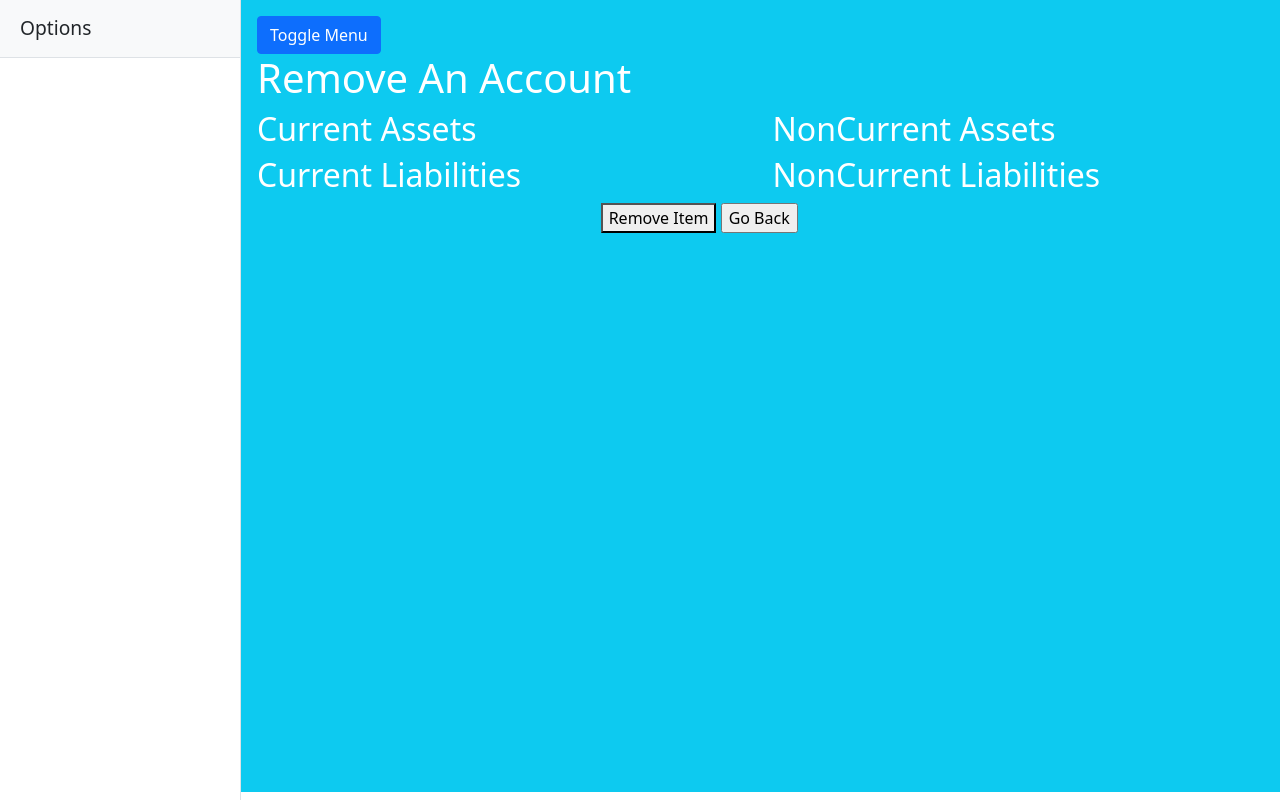
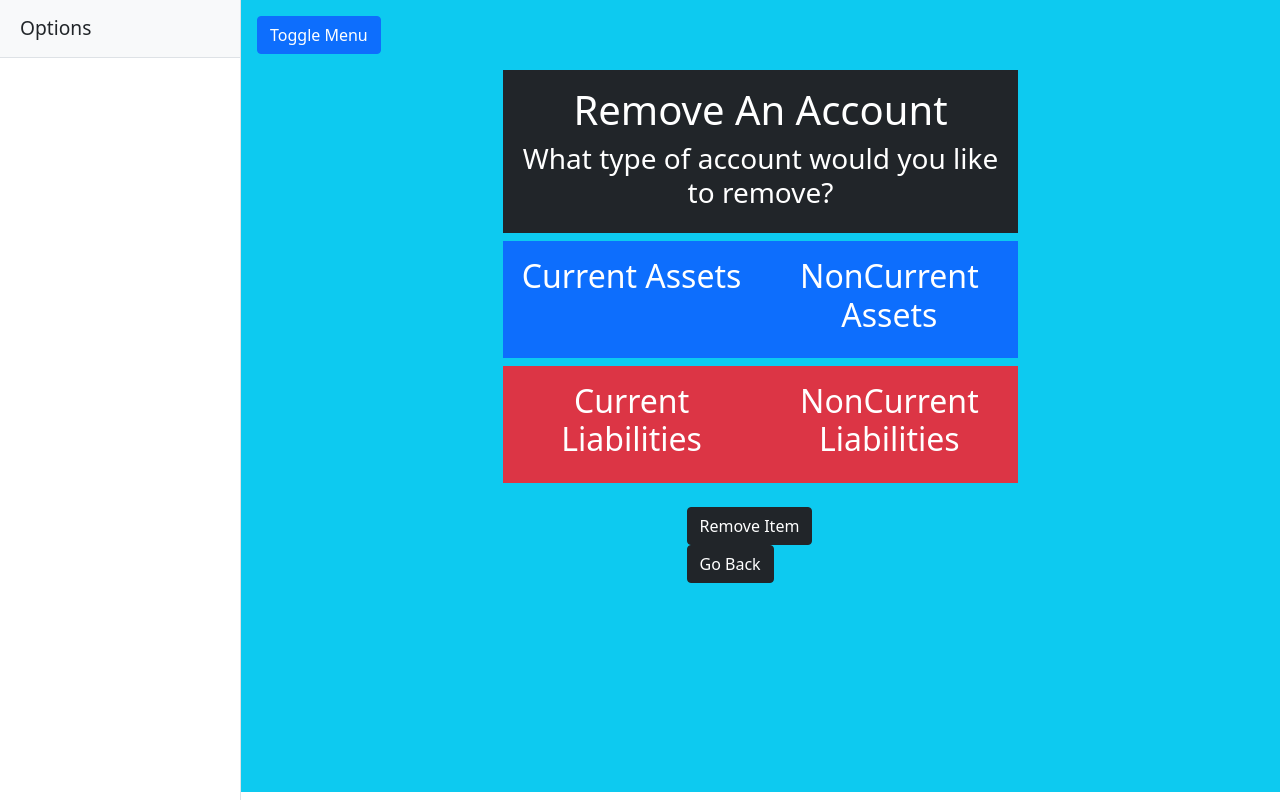
Before and after one commit to DonaldCapodilupo/Personal-Finance, a Flask app: template templates/RemoveAccounts.html in a window 1280 px wide. Run offline with Flask 2, Linux system fonts and the light colour scheme; the template is opened without the code that fills it: most values are stand-ins (such as "Sample title", 1, 10 or a date in 2020); some libraries are stand-ins or nearby versions.

Commit message:
Visual front-end Formatting improvements to look better.

```diff
--- a/templates/RemoveAccounts.html
+++ b/templates/RemoveAccounts.html
@@ -7,77 +7,90 @@
 
 
     <!-- Page content-->
+    <div class="row mt-3">
+        <div class="col-3"></div>
+        <div class="col-6 p-3 mb-2 bg-dark text-white text-center">
+            <h1 class="Main_Title">Remove An Account</h1>
+            <h3 class='Sub_Title'>What type of account would you like to remove?</h3>
+        </div>
+        <div class="col-3"></div>
+    </div>
+
     <div class="row">
-        <div class="row">
-            <h1 class="Main_Title">Remove An Account</h1>
-        </div>
-        <form action="{{ url_for('remove_Account_From_Database') }}" method="POST">
-            <div class="row">
-                <div class="col-6">
-                    <h2>Current Assets</h2>
+        <div class="col-3"></div>
+
+        <div class="col-3 p-3 mb-2 bg-primary text-white">
+            <h2 class="text-center">Current Assets</h2>
             {% for index, account in data.iterrows() %}
                 {% if account.Account_Type == "Current Asset" %}
-                            <td><input type="checkbox" name="checkbox" value="{{ account.Date}},{{account.Account_Type}},{{account.Account_Name}},{{account.Value}}"></td>
+                    <td><input type="checkbox" name="checkbox"
+                                                 value="{{ account.Date }},{{ account.Account_Type }},{{ account.Account_Name }},{{ account.Value }}">
+                    </td>
                     {{ account.Account_Name }} -- {{ account.Value }}
                     <br>
                 {% endif %}
             {% endfor %}
         </div>
 
-                <div class="col-6">
-                    <h2>NonCurrent Assets</h2>
+        <div class="col-3 p-3 mb-2 bg-primary text-white">
+            <h2 class="text-center">NonCurrent Assets</h2>
             {% for index, account in data.iterrows() %}
                 {% if account.Account_Type == "NonCurrent Asset" %}
-                            <td><input type="checkbox" name="checkbox" value="{{ account.Date}},{{account.Account_Type}},{{account.Account_Name}},{{account.Value}}"></td>
+                    <td><input type="checkbox" name="checkbox"
+                                                 value="{{ account.Date }},{{ account.Account_Type }},{{ account.Account_Name }},{{ account.Value }}">
+                    </td>
                     {{ account.Account_Name }} -- {{ account.Value }}
                     <br>
                 {% endif %}
             {% endfor %}
         </div>
+        <div class="col-3"></div>
     </div>
 
     <div class="row">
-                <div class="col-6">
-                    <h2>Current Liabilities</h2>
+        <div class="col-3"></div>
+        <div class="col-3 p-3 mb-2 bg-danger text-white">
+            <h2 class="text-center">Current Liabilities</h2>
             {% for index, account in data.iterrows() %}
 
                 {% if account.Account_Type == "Current Liability" %}
-                            <td><input type="checkbox" name="checkbox" value="{{ account.Date}},{{account.Account_Type}},{{account.Account_Name}},{{account.Value}}"></td>
+                    <td><input type="checkbox" name="checkbox"
+                                                 value="{{ account.Date }},{{ account.Account_Type }},{{ account.Account_Name }},{{ account.Value }}">
+                    </td>
                     {{ account.Account_Name }} -- {{ account.Value }}
                     <br>
                 {% endif %}
             {% endfor %}
         </div>
 
-                <div class="col-6">
-                    <h2>NonCurrent Liabilities</h2>
+        <div class="col-3 p-3 mb-2 bg-danger text-white">
+            <h2 class="text-center">NonCurrent Liabilities</h2>
             {% for index, account in data.iterrows() %}
 
                 {% if account.Account_Type == "NonCurrent Liability" %}
-                            <td><input type="checkbox" name="checkbox" value="{{ account.Date}},{{account.Account_Type}},{{account.Account_Name}},{{account.Value}}"></td>
+                    <td><input type="checkbox" name="checkbox"
+                                                 value="{{ account.Date }},{{ account.Account_Type }},{{ account.Account_Name }},{{ account.Value }}">
+                    </td>
                     {{ account.Account_Name }} -- {{ account.Value }}
                     <br>
                 {% endif %}
             {% endfor %}
         </div>
-            </div>
-
-            <div class="row">
-                <div class="col-4">
-
-                </div>
-                <div class="col-4">
-                    <button type="submit" name="submit_button" value="Remove Item">Remove Item</button>
-
-                    <input type="submit" name="submit_button" value="Go Back">
-                </div>
-                <div class="col-4">
-
-                </div>
+        <div class="col-3"></div>
     </div>
 
 
+    <form action="{{ url_for('remove_Account_From_Database') }}" method="POST">
+        <div class="row">
+            <div class="col-5"></div>
+            <div class="col-2 mt-3">
+                <button class="btn btn-dark" type="submit" name="submit_button" value="Remove Item">Remove Item</button>
+
+                <input class="btn btn-dark" type="submit" name="submit_button" value="Go Back">
+            </div>
+            <div class="col-5"></div>
+        </div>
     </form>
-    </div>
+
 
 {% endblock %}
```
Also changed, not shown: templates/AddAccount.html (+10 -11 lines). Lines whose indentation alone changed are shown as unchanged.
